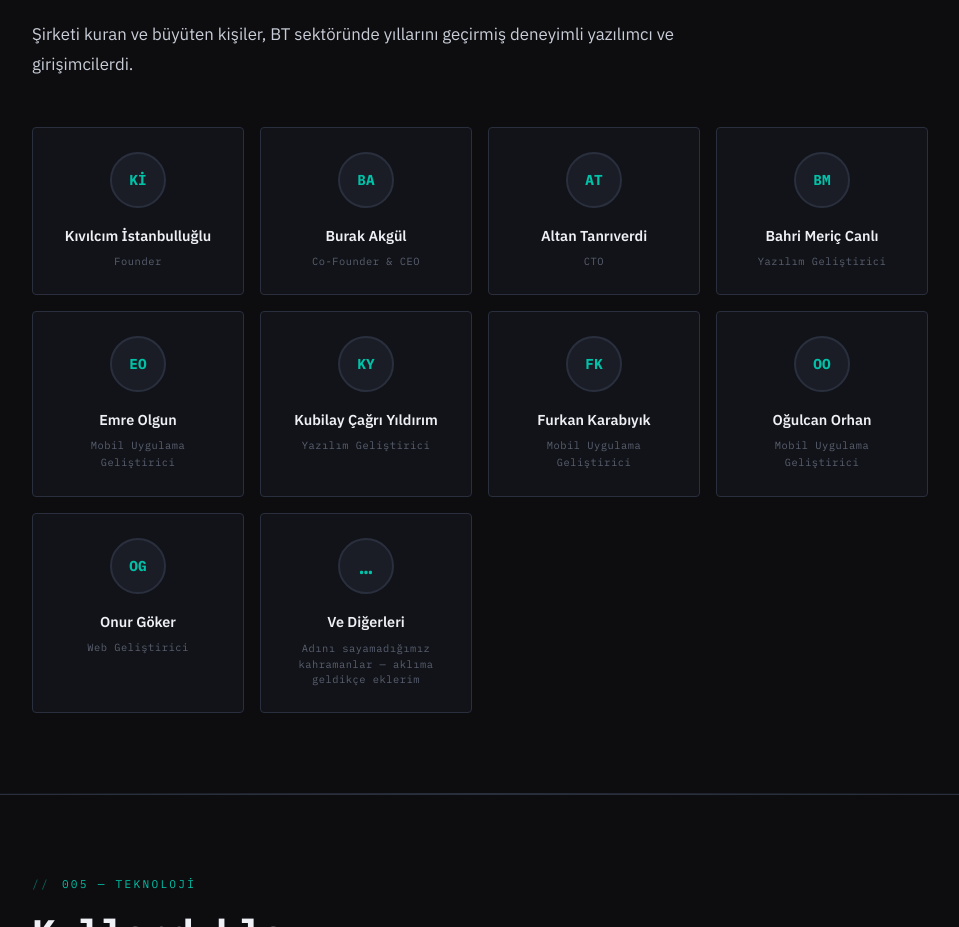
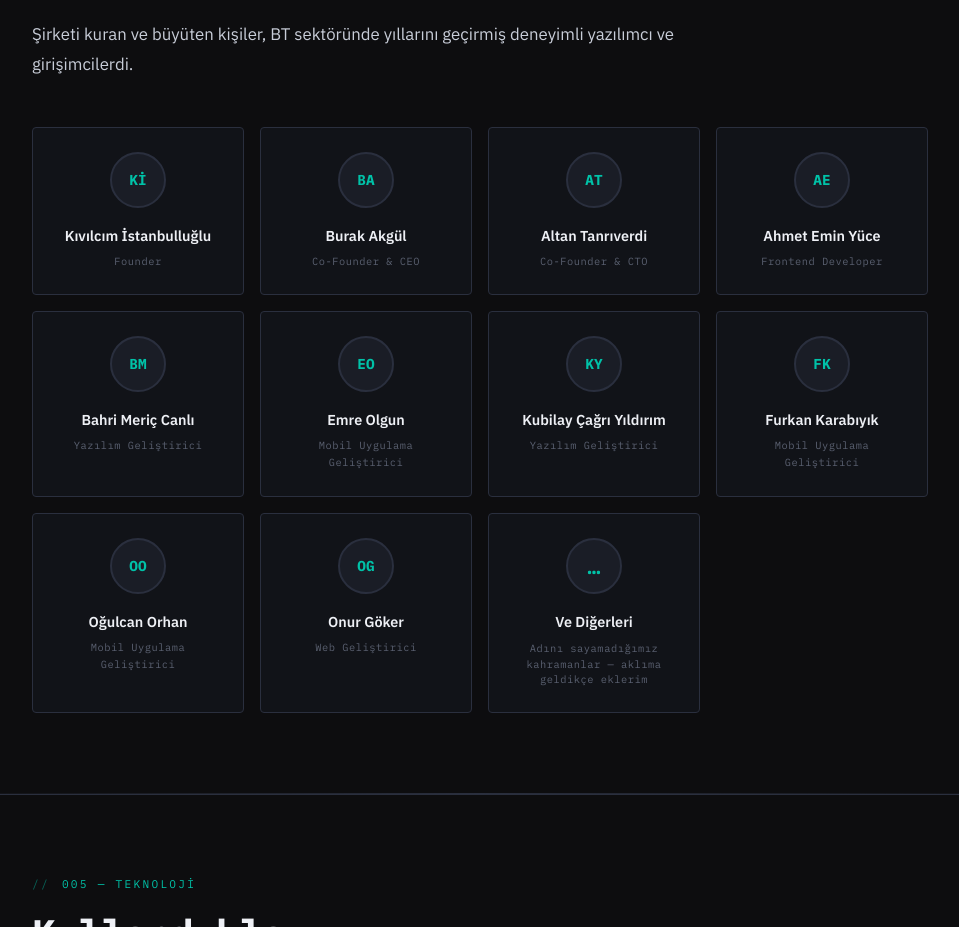
Before and after one commit to bmericc/genelcom.github.io, a plain HTML site: page index.html in a window 1280 px wide. Shown: the part 4480-5407 px from the top of the page, without its empty margins (160-1119 px from the left). Drawn offline with Linux system fonts and the light colour scheme.

Commit message:
Altan Tanrıverdi'nin ünvanını güncelle: Co-Founder & CTO (#1)
* Update Altan Tanriverdi's title to Co-Founder & CTO

Co-Authored-By: Claude Sonnet 5 <noreply@anthropic.com>
Claude-Session: https://claude.ai/code/session_017gmaCaNH6TzVwzRwkYLhiN

* Add Ahmet Emin Yuce as Frontend Developer to team list

Co-Authored-By: Claude Sonnet 5 <noreply@anthropic.com>
Claude-Session: https://claude.ai/code/session_017gmaCaNH6TzVwzRwkYLhiN

---------

Co-authored-by: Claude <noreply@anthropic.com>

```diff
--- a/index.html
+++ b/index.html
@@ -525,7 +525,8 @@
   <div class="team-grid">
     <div class="team-card"><div class="team-avatar">K&#304;</div><div class="team-name">K&#305;v&#305;lc&#305;m &#304;stanbullu&#287;lu</div><div class="team-role">Founder</div></div>
     <div class="team-card"><div class="team-avatar">BA</div><div class="team-name">Burak Akg&uuml;l</div><div class="team-role">Co-Founder &amp; CEO</div></div>
-    <div class="team-card"><div class="team-avatar">AT</div><div class="team-name">Altan Tanr&#305;verdi</div><div class="team-role">CTO</div></div>
+    <div class="team-card"><div class="team-avatar">AT</div><div class="team-name">Altan Tanr&#305;verdi</div><div class="team-role">Co-Founder &amp; CTO</div></div>
+    <div class="team-card"><div class="team-avatar">AE</div><div class="team-name">Ahmet Emin Y&uuml;ce</div><div class="team-role">Frontend Developer</div></div>
     <div class="team-card"><div class="team-avatar">BM</div><div class="team-name">Bahri Meri&ccedil; Canl&#305;</div><div class="team-role">Yaz&#305;l&#305;m Geli&scedil;tirici</div></div>
     <div class="team-card"><div class="team-avatar">EO</div><div class="team-name">Emre Olgun</div><div class="team-role">Mobil Uygulama Geli&scedil;tirici</div></div>
     <div class="team-card"><div class="team-avatar">KY</div><div class="team-name">Kubilay &Ccedil;a&gbreve;r&#305; Y&#305;ld&#305;r&#305;m</div><div class="team-role">Yaz&#305;l&#305;m Geli&scedil;tirici</div></div>
```
